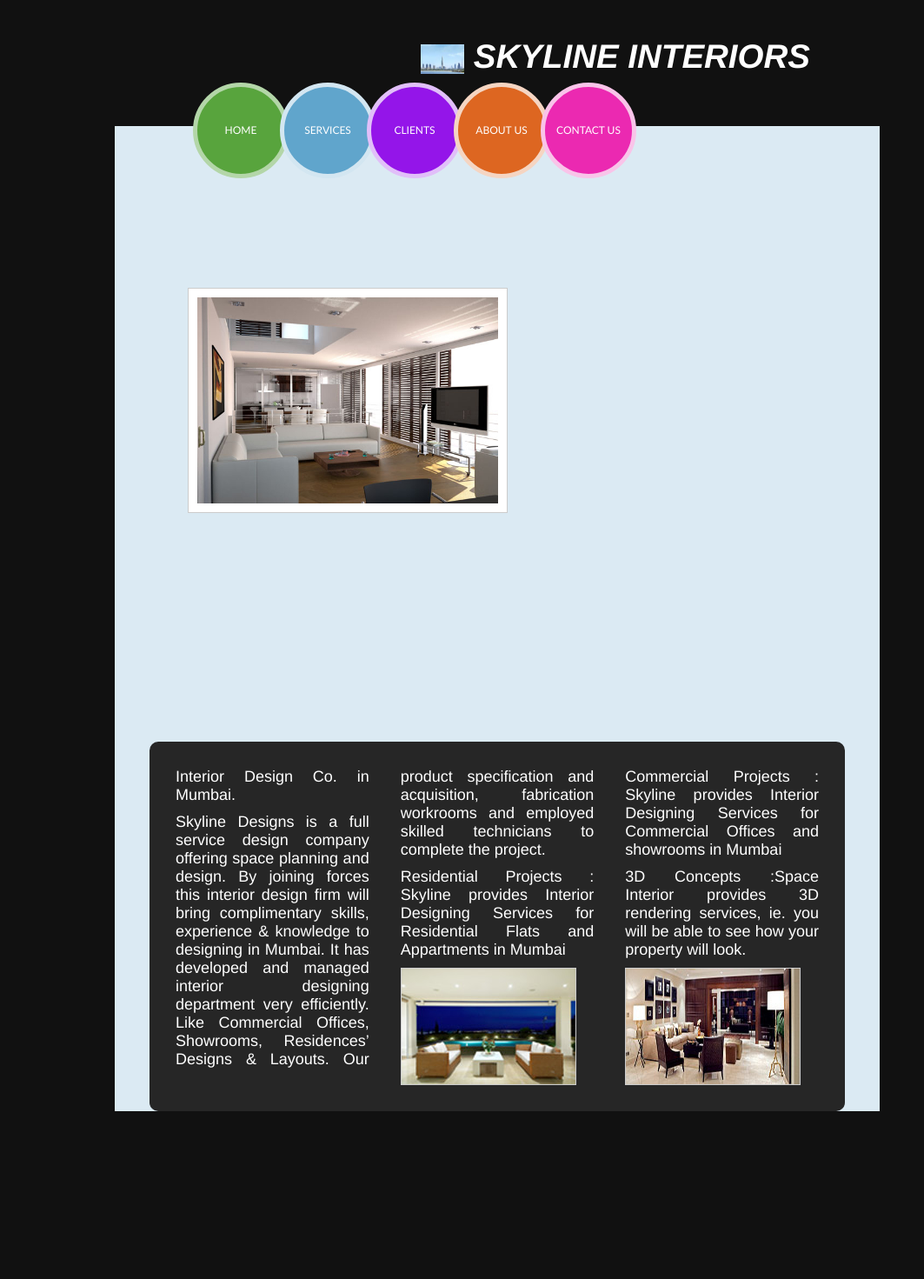
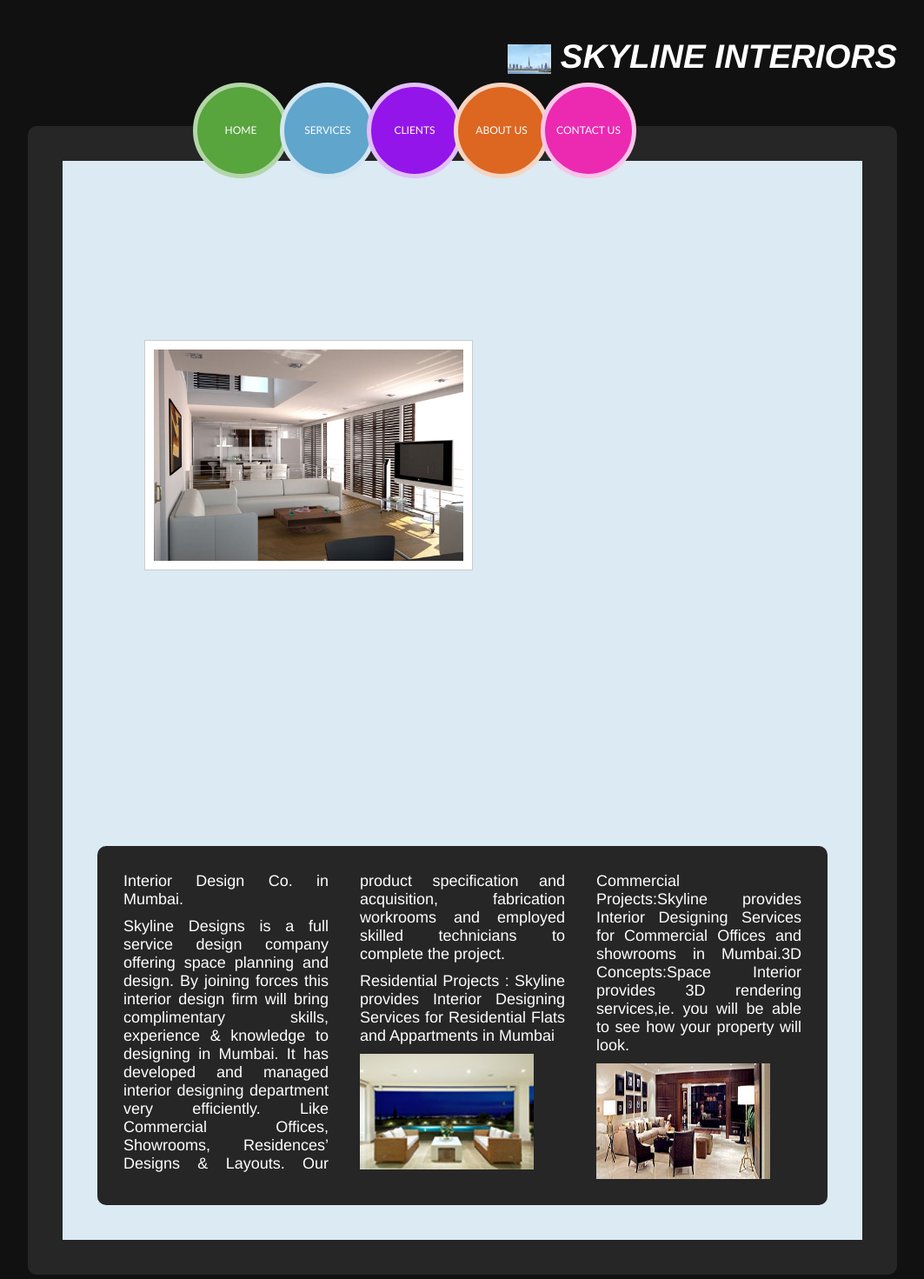
Before and after one commit to sklineint/sklineint.github.io, a Jekyll site: the page built from index.html, in a window 1280 px wide. Shown: the whole page at 87% size, without its empty margins (108-1171 px from the left). Built offline with Jekyll 4.4.1, drawn with Linux system fonts in a browser that asks for light colours; nearby versions of some CDN libraries; some web fonts are replaced; Markdown is read by kramdown in place of the engine named in the settings; before the commit the page ends 1283 px from its top, so only the background shows below that.

Commit message:
changes done

```diff
--- a/_layouts/default.html
+++ b/_layouts/default.html
@@ -32,10 +32,10 @@
       <div class="ringMenu">
 
 <ul>
-  <li class="home"><a href="#main">home</a></li>
-  <li class="vaastu"><a href="#top">services</a></li>
-  <li class="services"><a href="#right">clients</a></li>
-  <li class="portfolio"><a href="#bottom">about us</a></li>
+  <li class="home"><a href="/">home</a></li>
+  <li class="vaastu"><a href="/services/">services</a></li>
+  <li class="services"><a href="/clients/">clients</a></li>
+  <li class="portfolio"><a href="/about/">about us</a></li>
   <li class="contact"><a href="#left">contact us</a></li>
 </ul>
 </div>
--- a/css/style.css
+++ b/css/style.css
@@ -6,26 +6,30 @@
 	background-color: #111111;
   	margin:0px 0px;
   	padding-top:30px;
+}
 
-
-}
 .container {
 
         margin: 0 auto;
-        max-width: 800px;
+        max-width: 1000px;
          padding: 5px;
       }
 
 .row-fluid {
+  max-width: 1000px;
   background-color: #DBEAF3;
+  padding-top: 20px;
   padding-left: 40px;
   padding-right: 40px;
+  padding-bottom: 40px;
+
 }
 
 h1 {
 color: #fff;
 text-align:right;
 }
+
 ul , li {
   margin: 0;
   padding: 0;
@@ -75,7 +79,6 @@
 -webkit-border-radius: 50%;
 -moz-border-radius: 50%;
 border-radius: 50%;
-
 position:absolute;
 left:0px;
 top:0px;
@@ -149,11 +152,30 @@
 top: 0px;
 }
 
+
+.service {
+background-color: #262626;
+  color: #fff;
+ padding: 30px;
+-webkit-border-radius: 10px;
+-moz-border-radius: 10px;
+border-radius: 10px -webkit-column-count: 3;
+ -moz-column-count: 3;
+  column-count: 3;
+ -webkit-column-gap: 2em;
+ -moz-column-gap: 2em;
+  column-gap: 2em;
+ -webkit-column-rule-width: 2em;
+ -moz-column-rule-width: 2em;
+  column-rule: 2em;
+
+}
+
+
 .main {
 background-color: #262626;
   color: #fff;
  padding: 30px;
-
 -webkit-border-radius: 10px;
 -moz-border-radius: 10px;
 border-radius: 10px;
@@ -170,8 +192,21 @@
 
 }
 
+.main1 {
+padding: 40px;
+padding-right: 120px;
+background-color: #262626;
+  color: #fff;
+text-align: justify;
 
- p ~ img {
-  border: 1px solid #ccc;
-    background: #fff;
-  }
+-webkit-border-radius: 10px;
+-moz-border-radius: 10px;
+border-radius: 10px;
+
+
+}
+
+.clients {
+  background-color: #262626;
+  padding: 40px;
+}
--- a/index.html
+++ b/index.html
@@ -5,6 +5,7 @@
 
 <section class="content">
    <div class="container">
+    <div class="main1">
    <div class="row-fluid">
         <div class="span6">
 
@@ -141,12 +142,12 @@
   <div class="span14">
 <div class="main">
 <p>Interior Design Co. in Mumbai.</p>
+
 <p>Skyline Designs is a full service design company offering space planning and design. By joining forces this interior design firm will bring complimentary skills, experience & knowledge to designing in Mumbai. It has developed and managed interior designing department very efficiently. Like Commercial Offices, Showrooms, Residences’  Designs & Layouts. Our product specification and acquisition, fabrication workrooms and employed skilled technicians to complete the project.</p>
 
- <p>Residential Projects : Skyline provides Interior Designing Services for Residential Flats and Appartments in Mumbai </p>
-<img src="/images/architect1.jpg">
-<p>Commercial Projects : Skyline provides Interior Designing Services for Commercial Offices and showrooms in Mumbai</p>
-<p>3D Concepts :Space Interior provides 3D rendering services, ie. you will be able to see how your property will look.</p>
+ <p>Residential Projects : Skyline provides Interior Designing Services for Residential Flats and Appartments in Mumbai </p><p>
+<p><img src="/images/architect1.jpg"></p>
+<p>Commercial Projects:Skyline provides Interior Designing Services for Commercial Offices and showrooms in Mumbai.3D Concepts:Space Interior provides 3D rendering services,ie. you will be able to see how your property will look.</p>
 <img src="/images/architect2.jpg">
 </div>
 
@@ -158,7 +159,7 @@
 
 </div>
 
-
+</div>
 
 
 
```
Also changed, not shown: about/index.html (added, +28 -0 lines), clients/index.html (added, +37 -0 lines), services/index.html (added, +32 -0 lines).
